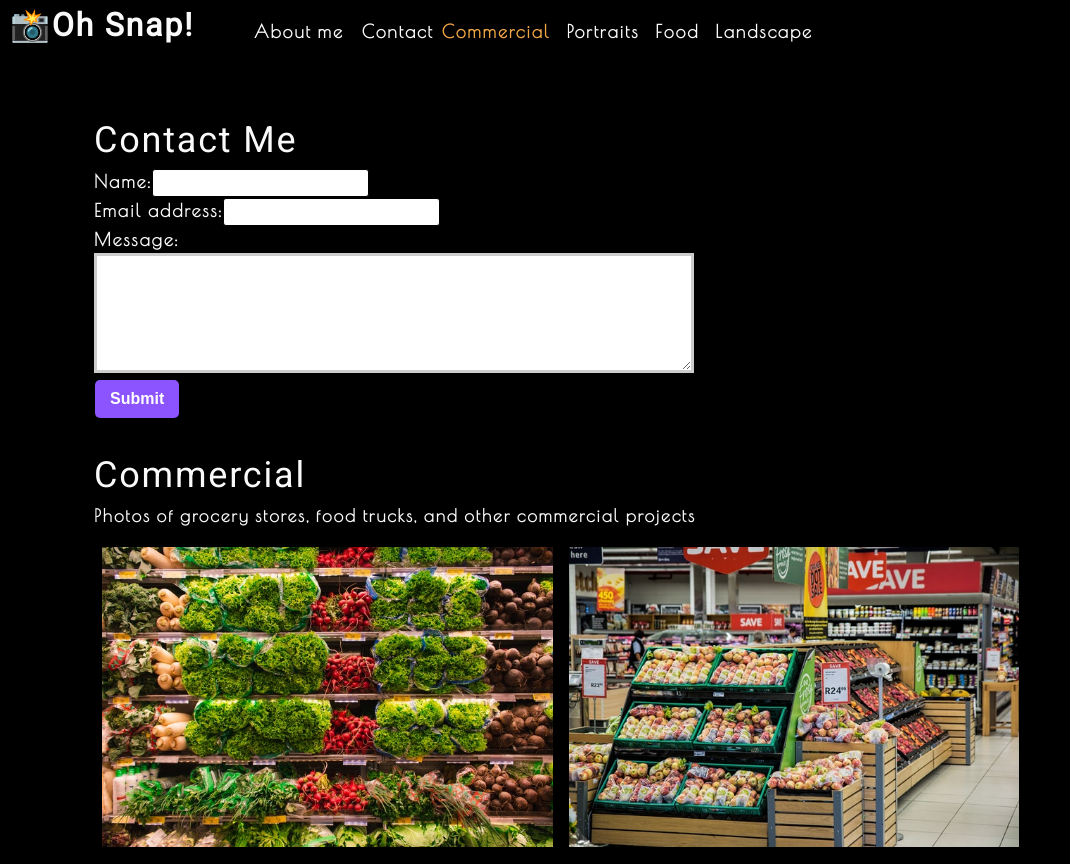
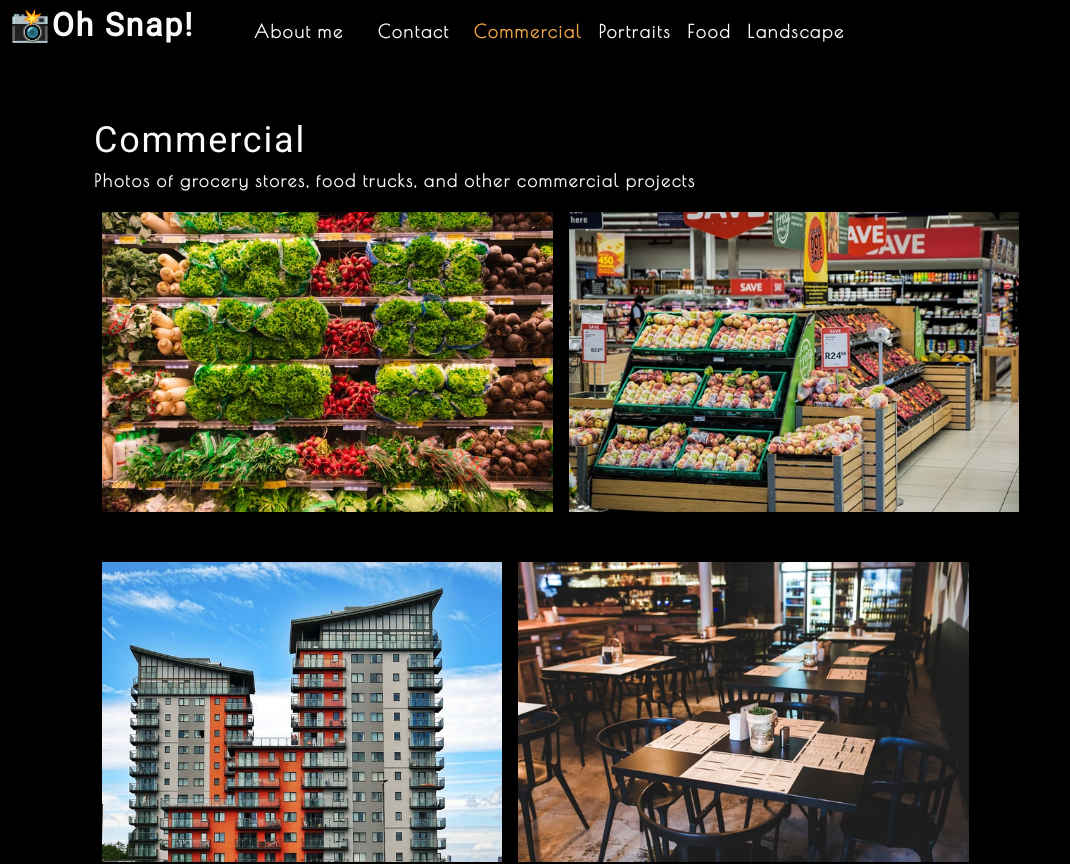
Before and after one commit to joe-white09/photo-port, a React (Create React App) app: page / in a window 1280 px wide. Shown: the top 864 px of the page, without its empty margins (0-1070 px from the left). Built offline with nearby package versions, Linux system fonts and the light colour scheme.

Commit message:
contact renders conditionally

```diff
--- a/src/App.js
+++ b/src/App.js
@@ -5,6 +5,7 @@
 import ContactForm from './components/Contact';
 
 function App() {
+  const [contactSelected, setContactSelected] = useState(false);
   const [categories] = useState([
     {
       name: 'commercial',
@@ -20,14 +21,21 @@
   return (
     <div>
       <Nav
-        categories={categories}
-        setCurrentCategory={setCurrentCategory}
-        currentCategory={currentCategory}
+          categories={categories}
+          setCurrentCategory={setCurrentCategory}
+          currentCategory={currentCategory}
+          contactSelected={contactSelected}
+          setContactSelected={setContactSelected}
         ></Nav>
       <main>
-          <ContactForm></ContactForm>
-          <Gallery currentCategory={currentCategory}></Gallery>
-          <About></About>
+          {!contactSelected ? (
+            <>
+              <Gallery currentCategory={currentCategory}></Gallery>
+              <About></About>
+            </>
+          ) : (
+            <ContactForm></ContactForm>
+          )}
       </main>
     </div>
   );
--- a/src/components/Contact/index.js
+++ b/src/components/Contact/index.js
@@ -1,12 +1,34 @@
 import React, { useState } from "react";
+import { validateEmail } from '../../utils/helpers';
 
 function ContactForm() {
 
     const [formState, setFormState] = useState({ name: '', email: '', message: '' });
     const { name, email, message } = formState;
+    const [errorMessage, setErrorMessage] = useState('');
 
     function handleChange(e) {
-        setFormState({ ...formState, [e.target.name]: e.target.value })
+        if (e.target.name === 'email') {
+            const isValid = validateEmail(e.target.value);
+            console.log(isValid);
+
+            // isValid conditional statement
+            if (!isValid) {
+                setErrorMessage('Your email is invalid.');
+            } else {
+                setErrorMessage('');
+            }
+        } else {
+            if (!e.target.value.length) {
+                setErrorMessage(`${e.target.name} is required.`);
+            } else {
+                setErrorMessage('');
+            }
+        }
+
+        if (!errorMessage) {
+            setFormState({ ...formState, [e.target.name]: e.target.value });
+        }
     }
 
     function handleSubmit(e) {
@@ -20,16 +42,21 @@
             <form id="contact-form" onSubmit={handleSubmit}>
                 <div>
                     <label htmlFor="name">Name:</label>
-                    <input type="text" defaultValue={name} onChange={handleChange} name="name" />
+                    <input type="text" defaultValue={name} onBlur={handleChange} name="name" />
                 </div>
                 <div>
                     <label htmlFor="email">Email address:</label>
-                    <input type="email" defaultValue={email} name="email" onChange={handleChange}/>
+                    <input type="email" defaultValue={email} name="email" onBlur={handleChange}/>
                 </div>
                 <div>
                     <label htmlFor="message">Message:</label>
-                    <textarea name="message" defaultValue={message} onChange={handleChange} rows="5"/>
+                    <textarea name="message" defaultValue={message} onBlur={handleChange} rows="5"/>
                 </div>
+                {errorMessage && (
+                    <div>
+                        <p className="error-text">{errorMessage}</p>
+                    </div>
+                )}
                 <button type="submit">Submit</button>
             </form>
         </section>
--- a/src/components/Nav/index.js
+++ b/src/components/Nav/index.js
@@ -7,7 +7,8 @@
     categories = [],
     setCurrentCategory,
     currentCategory,
-
+    contactSelected,
+    setContactSelected
   } = props;
 
   useEffect(() => {
@@ -20,7 +21,6 @@
       <h2>
         <a data-testid="link" href="/">
           <span role="img" aria-label="camera">
-
             📸
           </span>
           Oh Snap!
@@ -30,21 +30,25 @@
         <ul className="flex-row">
           <li className="mx-2">
             <a data-testid="about"
-              href="#about"
+              href="#about" onClick={() => setContactSelected(false)}
             >
               About me
             </a>
           </li>
-          <li>
-            <span>Contact</span>
+          <li className={`mx-2 ${contactSelected && 'navActive'}`}>
+            <span onClick={() => setContactSelected(true)}>Contact</span>
           </li>
           {categories.map((category) => (
-            <li className={`mx-1 ${
-                currentCategory.name === category.name && 'navActive'
-                }`} key={category.name}>
+            <li
+              className={`mx-1 ${
+                currentCategory.name === category.name && !contactSelected && 'navActive'
+                }`}
+              key={category.name}
+            >
               <span
                 onClick={() => {
-                  setCurrentCategory(category)
+                  setCurrentCategory(category);
+                  setContactSelected(false);
                 }}
               >
                 {capitalizeFirstLetter(category.name)}
```
